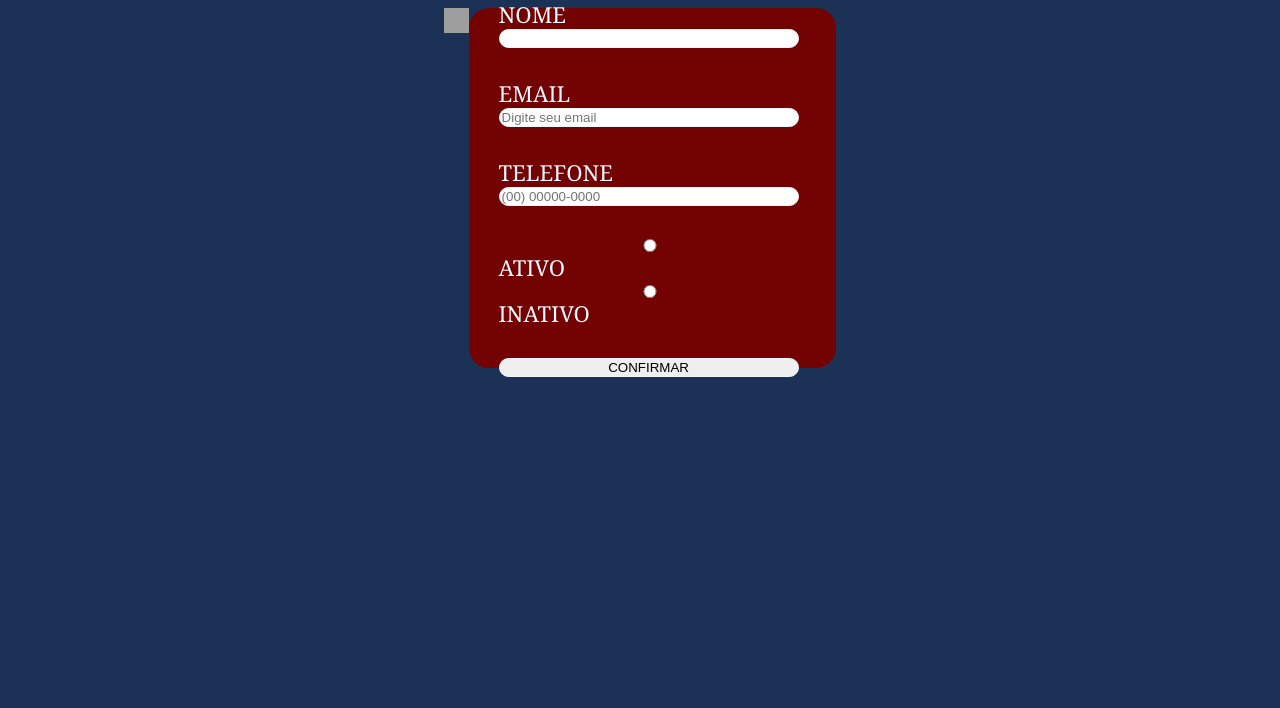
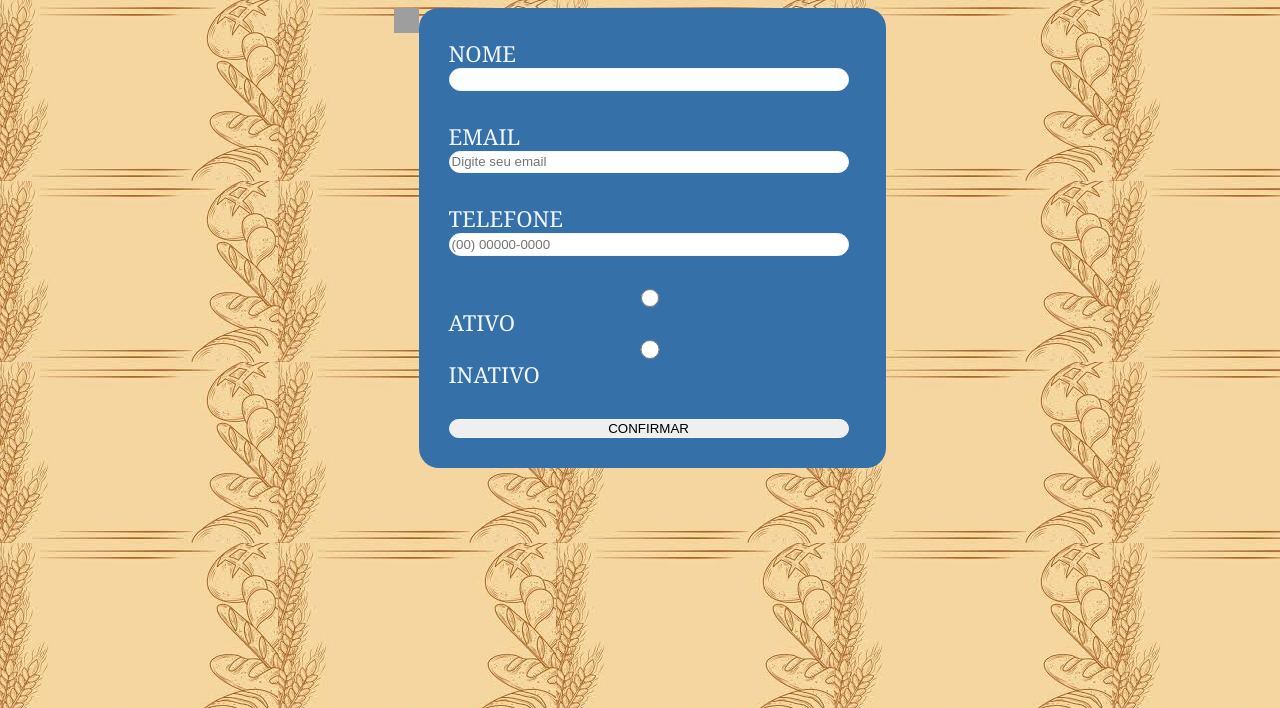
Before and after one commit to MarcosPSF/Projetos_TI28, a PHP site: page /cliente-altera.php?id=1 in a window 1280 px wide. Shown: the top 708 px of the page. Run offline with PHP 8.4, Linux system fonts and the light colour scheme; data that the repository does not hold is empty; some web fonts are replaced; grey boxes are pictures that could not be loaded.

Commit message:
finalização projeto mafia do pão
finalização projeto mafia do pão

```diff
--- a/mafia-do-pao/cliente-altera.php
+++ b/mafia-do-pao/cliente-altera.php
@@ -24,14 +24,14 @@ $retorno = mysqli_query($link, $sql);
         $sql ="UPDATE tb_clientes SET cli_nome = '$nome', cli_email = '$email', cli_cel = '$cel', cli_status = '$status' WHERE cli_id = $id";
         mysqli_query($link, $sql);
 
-    echo"<script>window.alert('USUARIO ALTERADO COM SUCESSO!');</script>";
-    echo"<script>window.location.href='usuario-lista.php';</script>";
+    echo"<script>window.alert('CLIENTE ALTERADO COM SUCESSO!');</script>";
+    echo"<script>window.location.href='cliente-lista.php';</script>";
     exit();
     }
 ?>
 
 <!DOCTYPE html>
-<html lang="en">
+<html lang="pt-br">
 <head>
     <meta charset="UTF-8">
     <meta name="viewport" content="width=device-width, initial-scale=1.0">
--- a/mafia-do-pao/css/estilo.css
+++ b/mafia-do-pao/css/estilo.css
@@ -1,12 +1,12 @@
 body{
-    background-color: #1c3156;
+    background-image: url(../img/fundomafia.jfif);
 }
 
 /* CONTAINER GLOBAL */
 .container-global{
     display: flex;
     justify-content: center;
-    background-color: #1c3156;
+
 
 }
 
@@ -16,9 +16,9 @@ body{
     align-content: center;
     flex-flow: column;
     padding: 30px 3% 30px 30px;
-    width: 300px;
-    height: 300px;
-    background-color: #730202;
+    width: 400px;
+    height: 400px;
+    background-color: #3670a8;
     border-radius: 20px;
     color: aliceblue;
     font-size: 22px;
@@ -75,7 +75,7 @@ body{
 }
 
 .menu a{
-    background-color: #0092ba;
+    background-color: #3670a8;
     width: 300px;
     height: 300px;
     margin: 30px 30px 30px 30px;
@@ -130,7 +130,7 @@ body{
 }
 
 .lista{
-    background-color: #0092ba;
+    background-color: #3670a8;
     padding: 20px;
     border-radius: 10px;
     border-collapse: collapse;
--- a/mafia-do-pao/login.php
+++ b/mafia-do-pao/login.php
@@ -50,7 +50,7 @@ if($_SERVER['REQUEST_METHOD'] == 'POST'){
 
 
     <form class="formulario" action="login.php" method="post">
-        <img src="img/logo.jfif" width="50" height="50">
+        <img src="img/logo.jfif" width="200" height="200">
                 <label>LOGIN</label>
                 <input type="text" name="txtlogin" placeholder="Digite seu login" required>
                 <br>
```
Also changed, not shown: mafia-do-pao/img/fundomafia.jfif (added).
